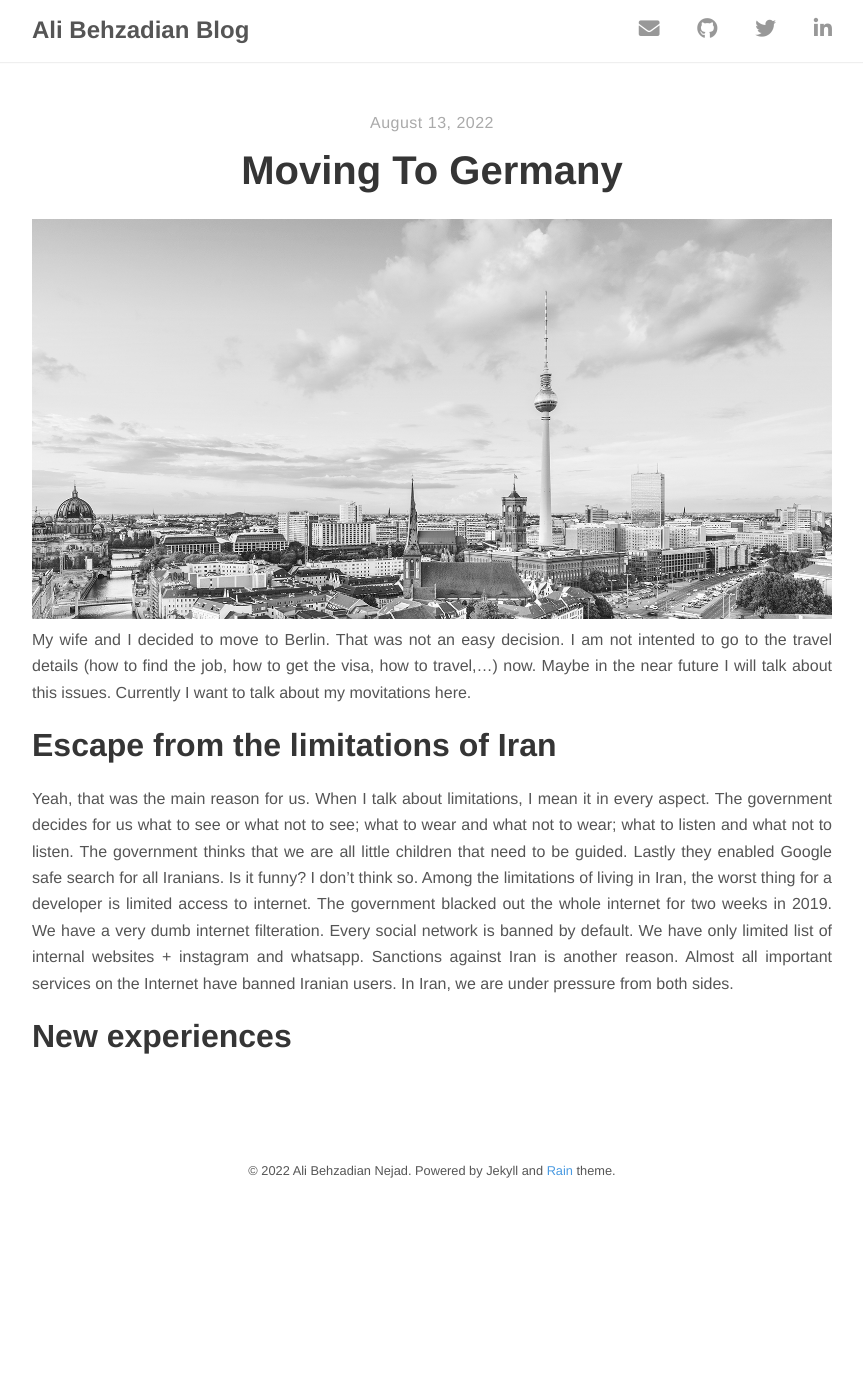
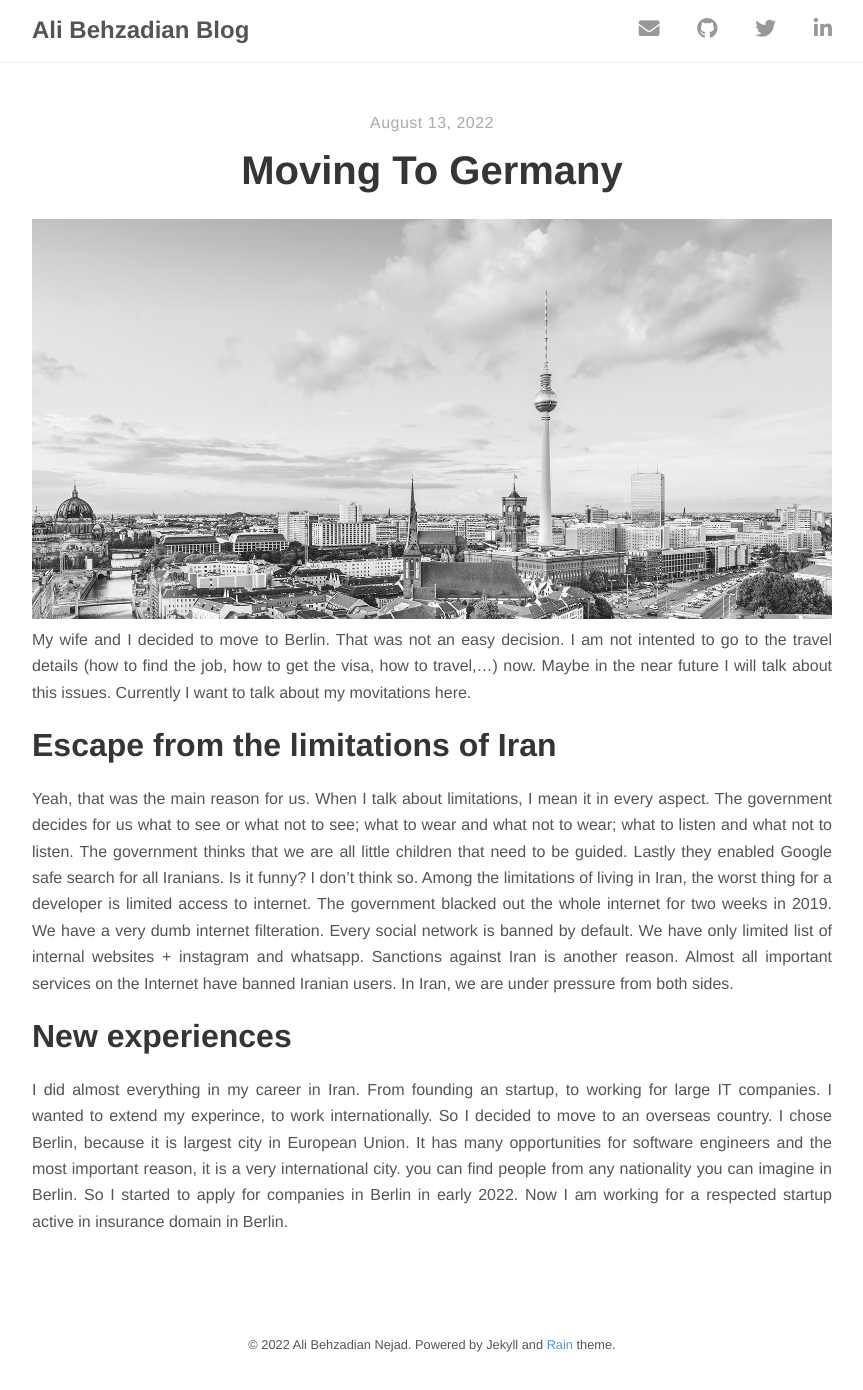
Before and after one commit to alibehzadian/blog, a Jekyll site: the page built from _posts/2022-08-13-moving-to-germany.md, in a window 1280 px wide. Shown: the whole page, without its empty margins (208-1071 px from the left). Built offline with Jekyll 4.4.1, drawn with Linux system fonts in a browser that asks for light colours; nearby versions of some CDN libraries; our own code applies the rules of GitHub Pages for plain Markdown files; before the commit the page ends 1215 px from its top, so only the background shows below that.

Commit message:
new posts

```diff
--- a/_posts/2022-08-13-moving-to-germany.md
+++ b/_posts/2022-08-13-moving-to-germany.md
@@ -6,3 +6,5 @@ My wife and I decided to move to Berlin. That was not an easy decision. I am not
 Yeah, that was the main reason for us. When I talk about limitations, I mean it in every aspect. The government decides for us what to see or what not to see; what to wear and what not to wear; what to listen and what not to listen. The government thinks that we are all little children that need to be guided. Lastly they enabled Google safe search for all Iranians. Is it funny? I don't think so. Among the limitations of living in Iran, the worst thing for a developer is limited access to internet. The government blacked out the whole internet for two weeks in 2019. We have a very dumb internet filteration. Every social network is banned by default. We have only limited list of internal websites + instagram and whatsapp. Sanctions against Iran is another reason. Almost all important services on the Internet have banned Iranian users. In Iran, we are under pressure from both sides.
 
 # New experiences
+
+I did almost everything in my career in Iran. From founding an startup, to working for large IT companies. I wanted to extend my experince, to work internationally. So I decided to move to an overseas country. I chose Berlin, because it is largest city in European Union. It has many opportunities for software engineers and the most important reason, it is a very international city. you can find people from any nationality you can imagine in Berlin. So I started to apply for companies in Berlin in early 2022. Now I am working for a respected startup active in insurance domain in Berlin.
```
